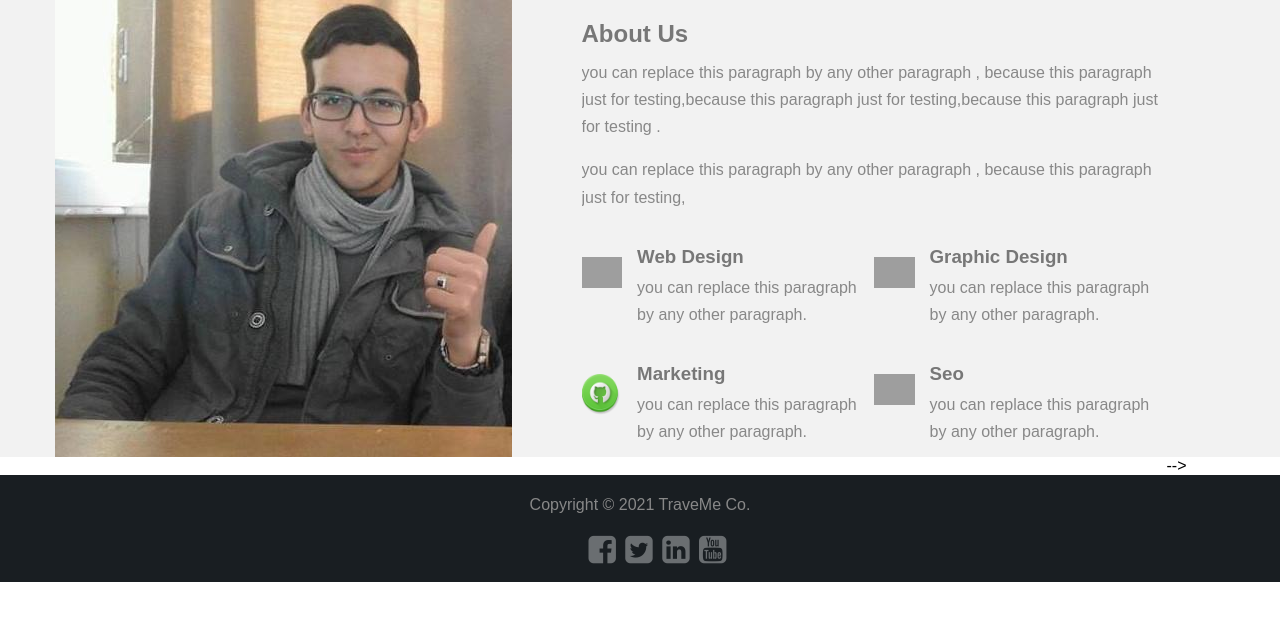
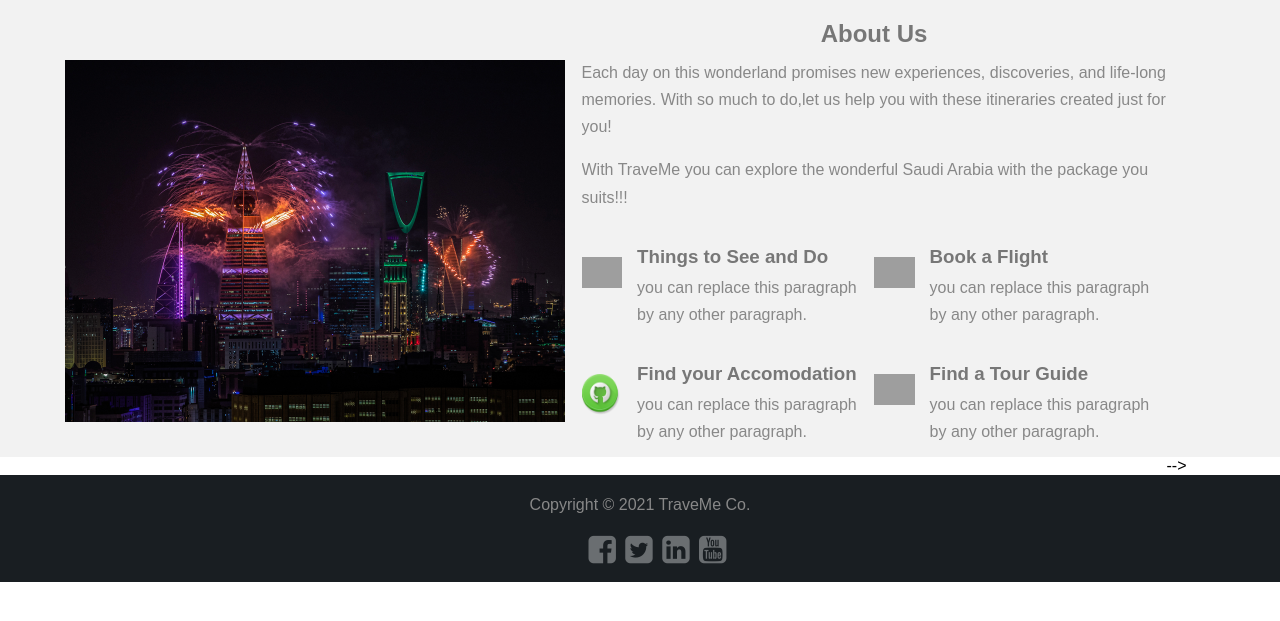
Before and after one commit to Akalanka-1996/Tourism-site-PHP, a PHP site: page /aboutus.html in a window 1280 px wide. Shown: the part 65-686 px from the top of the page. Run offline with PHP 8.4, Linux system fonts and the light colour scheme; grey boxes are pictures that could not be loaded.

Commit message:
aboutus updated

```diff
--- a/aboutus.html
+++ b/aboutus.html
@@ -31,12 +31,12 @@
       <div class="about-me" id="aboutMe">
         <div class="container">
             <div class="image">
-                <img src="images/about/about.jpg">
+                <img src="images/about/riyadh.jpg" style="width: 500px;margin-top: 50px; padding: 10px 10px 10px 10px;">
             </div>
             <div class="info fl-left">
                 <h2>About Us</h2>
-                <p>you can replace this paragraph by any other paragraph , because this paragraph just for testing,because this paragraph just for testing,because this paragraph just for testing .</p>
-                <p>you can replace this paragraph by any other paragraph , because this paragraph just for testing, </p>
+                    <p>Each day on this wonderland promises new experiences, discoveries, and life-long memories. With so much to do,let us help you with these itineraries created just for you! </p>
+                    <p>With TraveMe you can explore the wonderful Saudi Arabia with the package you suits!!!</p>
                 <div class="hobbies">
 
                     <div class="content fl-left">
@@ -44,7 +44,7 @@
                             <img src="images/about/Behance.png" alt="icon">
                         </div>
                         <div class="text fl-left">
-                            <h3>Web Design</h3>
+                            <h3>Things to See and Do</h3>
                             <p>you can replace this paragraph by any other paragraph.</p>
                         </div>
                     </div>
@@ -54,7 +54,7 @@
                             <img src="images/about/Evernote.png" alt="icon">
                         </div>
                         <div class="text fl-left">
-                            <h3>Graphic Design</h3>
+                            <h3>Book a Flight</h3>
                             <p>you can replace this paragraph by any other paragraph.</p>
                         </div>
                     </div>
@@ -64,7 +64,7 @@
                             <img src="images/about/GitHub.png" alt="icon">
                         </div>
                         <div class="text fl-left">
-                            <h3>Marketing</h3>
+                            <h3>Find your Accomodation</h3>
                             <p>you can replace this paragraph by any other paragraph.</p>
                         </div>
                     </div>
@@ -74,7 +74,7 @@
                             <img src="images/about/Picasa.png" alt="icon">
                         </div>
                         <div class="text fl-left">
-                            <h3>Seo</h3>
+                            <h3>Find a Tour Guide</h3>
                             <p>you can replace this paragraph by any other paragraph.</p>
                         </div>
                     </div>
@@ -92,10 +92,14 @@
         <div class="container">
             <p>Copyright &copy; 2021 TraveMe Co.</p>
             <ul>
-                <li><a href="https://www.facebook.com/HouariZegai" target="_blank"><i class="fa fa-facebook-square fa-2x"></i></a></li>
-                <li><a href="https://www.twitter.com/HouariZegai" target="_blank"><i class="fa fa-twitter-square fa-2x"></i></a></li>
-                <li><a href="https://www.linkedin.com/in/HouariZegai" target="_blank"><i class="fa fa-linkedin-square fa-2x"></i></a></li>
-                <li><a href="https://www.youtube.com/HouariZegai" target="_blank"><i class="fa fa-youtube-square fa-2x"></i></a></li>
+                <li><a href="#" target="_blank"><i
+                            class="fa fa-facebook-square fa-2x"></i></a></li>
+                <li><a href="#" target="_blank"><i
+                            class="fa fa-twitter-square fa-2x"></i></a></li>
+                <li><a href="#" target="_blank"><i
+                            class="fa fa-linkedin-square fa-2x"></i></a></li>
+                <li><a href="#" target="_blank"><i
+                            class="fa fa-youtube-square fa-2x"></i></a></li>
             </ul>
         </div>
     </div>
--- a/css/style.css
+++ b/css/style.css
@@ -389,6 +389,9 @@ margin-left:40px}
 /* Start My Frame Work */
 
 .fl-left {float:left}
+.fl-left h2{
+    text-align: center;
+}
 
 p {line-height:1.7;color:#888}
 
```
Also changed, not shown: contactus.html (+9 -5 lines), index.html (+4 -4 lines), visit.html (+32 -2 lines), images/about/about.jpg (deleted), images/about/riyadh.jpg (added), images/slider.jpg (deleted).
